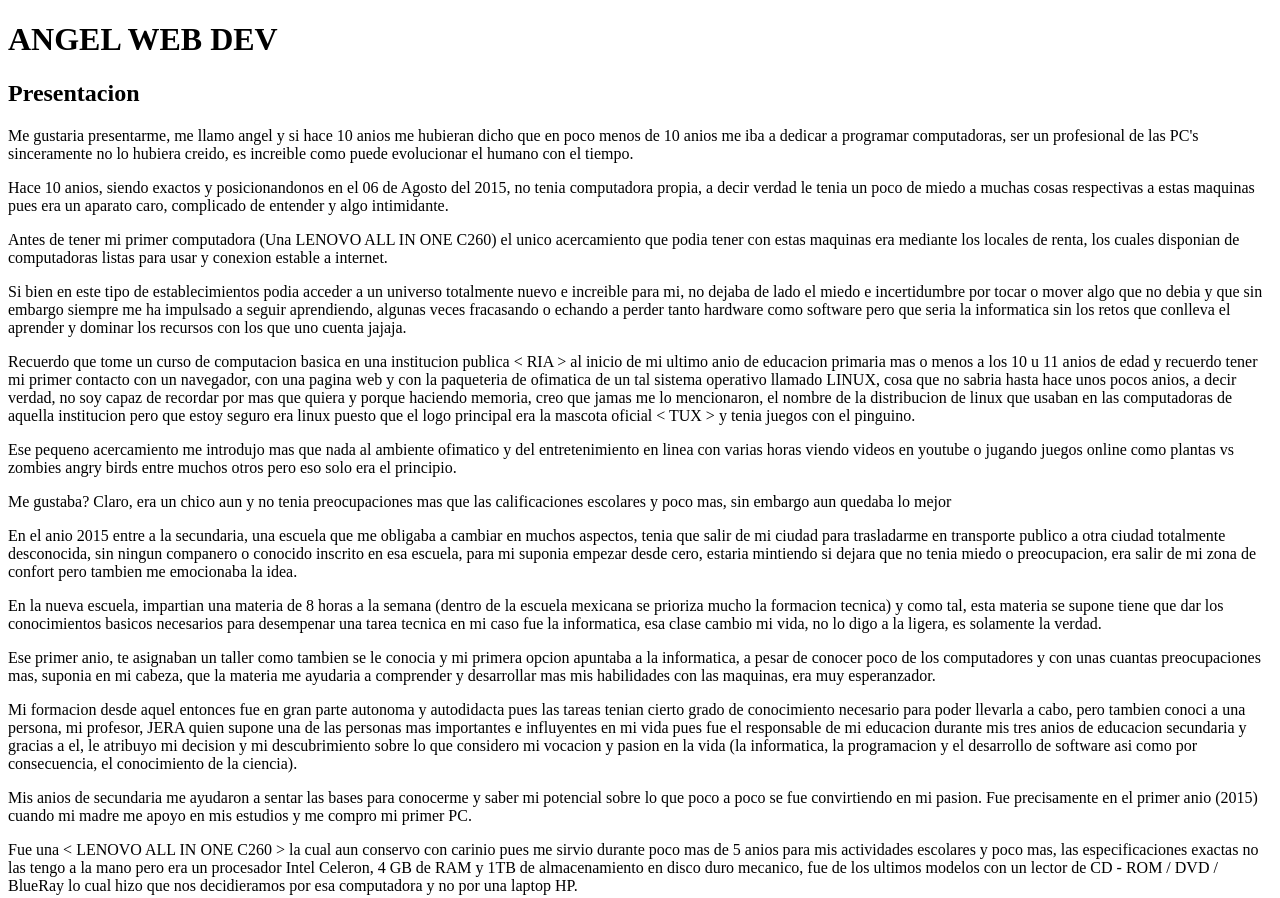
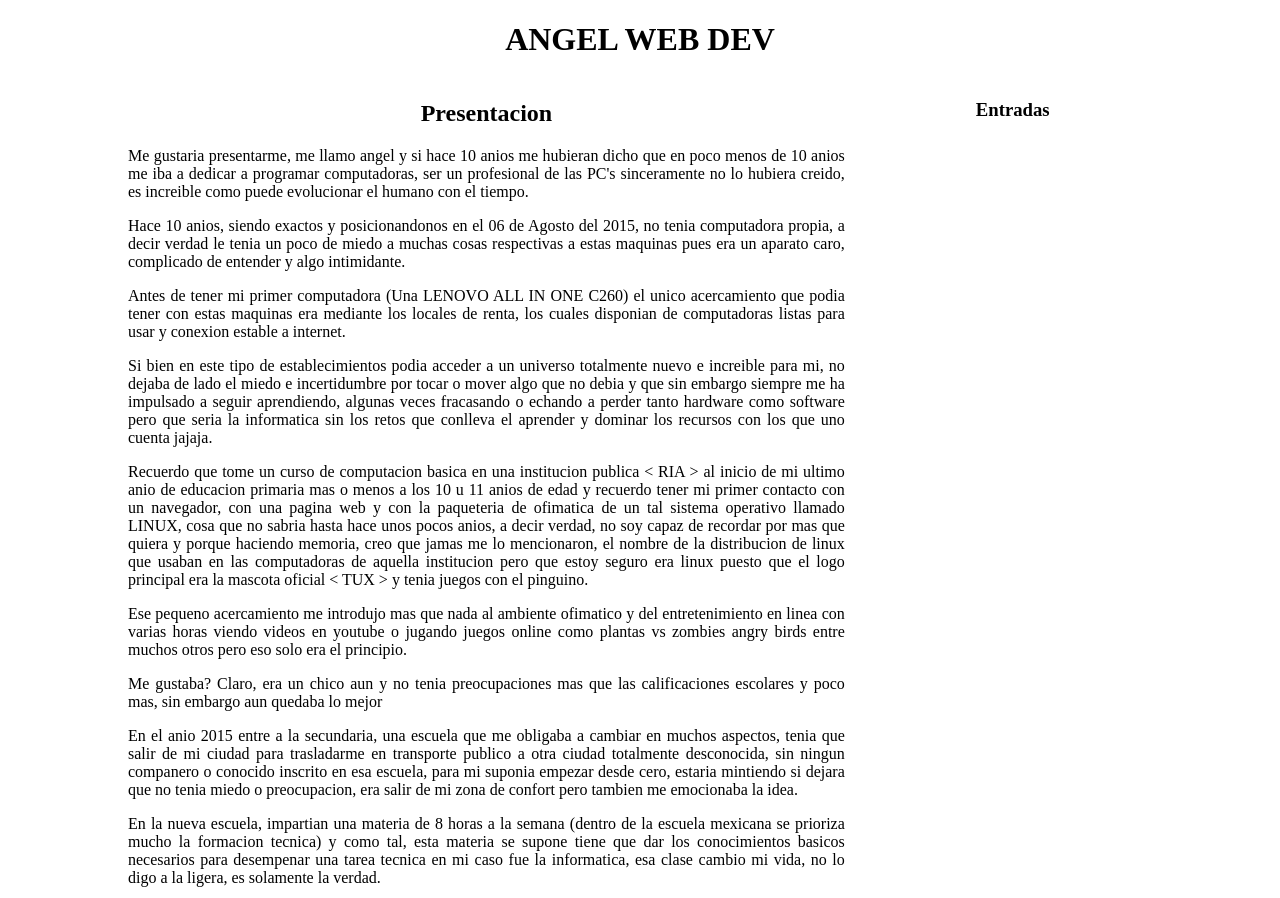
Before and after one commit to AngelVelascoCMG/AngelVelasco256.github.io, a plain HTML site: page index.html in a window 1280 px wide. Shown: the top 898 px of the page. Drawn offline with Linux system fonts and the light colour scheme.

Commit message:
Se agrego el estilo del index separando en dos partes la seccion principal

```diff
--- a/index.html
+++ b/index.html
@@ -8,6 +8,31 @@
         img {
             width: 100%;
             height: auto;
+        }
+        body {
+            margin: 0 auto;
+            width: 80%;
+        }
+        main {
+            width: 100%;
+            display: flex;
+            flex-direction: row;
+        }
+        section {
+            width: 70%;
+        }
+        aside {
+            width: 20%;
+            text-align: right;
+        }
+        h1 {
+            text-align: center;
+        }
+        h2 {
+            text-align: center;
+        }
+        p {
+            text-align: justify;
         }
     </style>
 </head>
@@ -112,7 +137,7 @@
             pendiente de mi pagina para seguir conociendome, byebye!</p>
         </section>
         <aside>
-
+            <h3>Entradas</h3>
         </aside>
     </main>
 </body>
```
